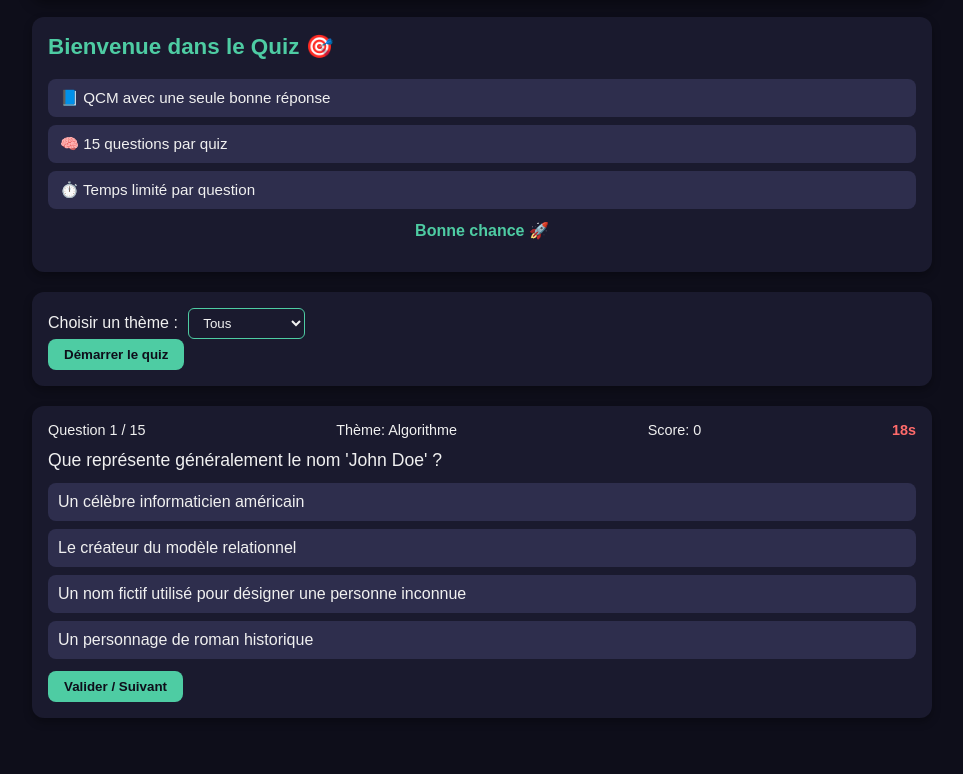
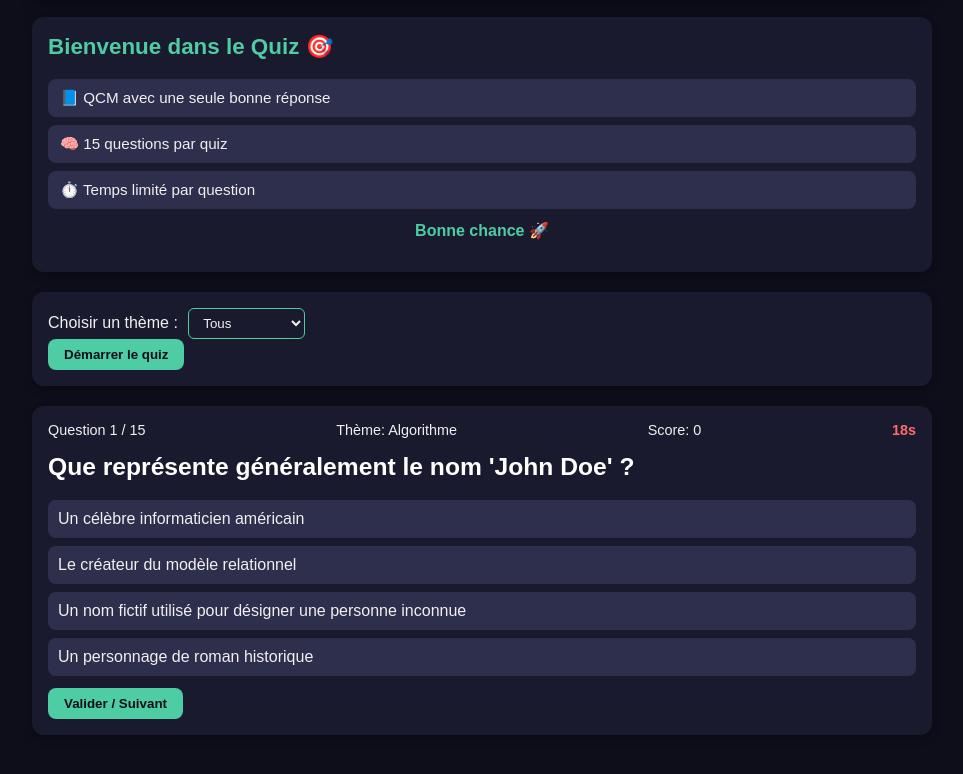
Before and after one commit to AurelienNoro/quiz-dev-app-junior, a plain HTML site: page index.html in a window 1280 px wide. Both pictures are taken after a click on the button "Démarrer le quiz". Shown: the part 132-906 px from the top of the page, without its empty margins (158-1121 px from the left). Drawn offline with Linux system fonts and the light colour scheme.

Commit message:
Refactor and update styles in style.css

```diff
--- a/style.css
+++ b/style.css
@@ -443,4 +443,13 @@ a:hover { text-decoration: underline; }
 .title-link:hover {
   text-decoration: underline;
   cursor: pointer;
+
 }
+
+.question-title {
+  font-size: 1.4em;
+  font-weight: bold;
+  line-height: 1.4;
+  margin-bottom: 16px;
+  color: #ffffff;
+}
```
